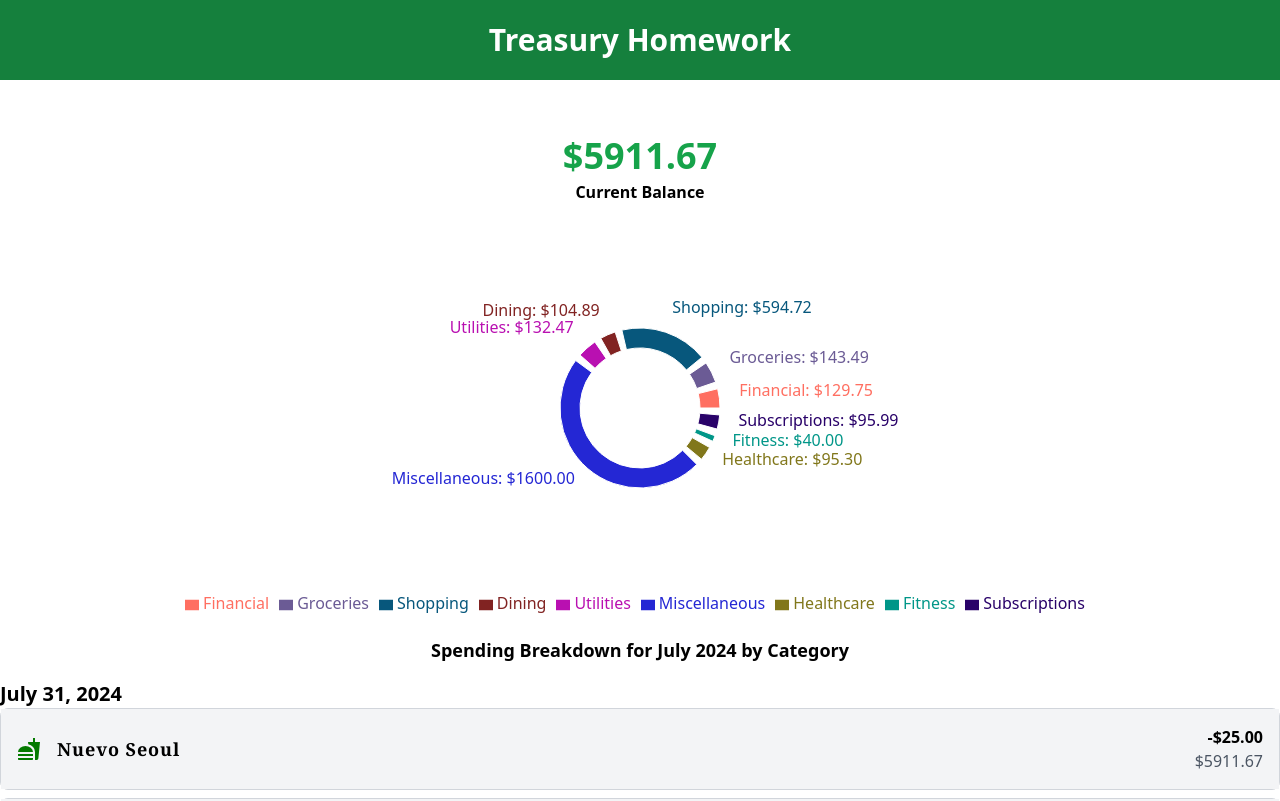
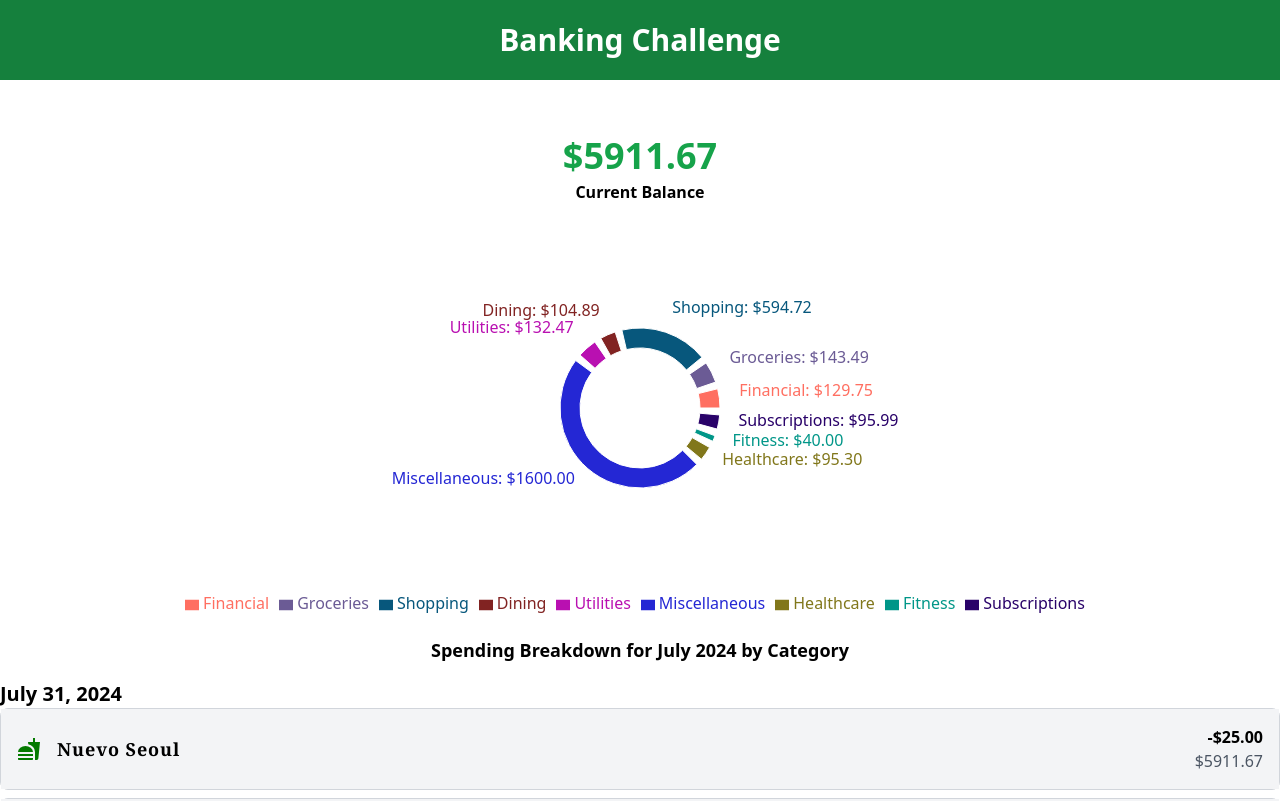
Before and after one commit to HarmonyEarth/banking-challenge, a React (Vite) app: page / in a window 1280 px wide. Shown: the top 801 px of the page. Built offline with nearby package versions, Linux system fonts and the light colour scheme.

Commit message:
Update Banner Text

```diff
--- a/src/routes/__root.tsx
+++ b/src/routes/__root.tsx
@@ -5,7 +5,7 @@
   component: () => (
     <>
       <div className="flex h-20 place-items-center justify-center gap-2 bg-green-700">
-        <h1 className="text-3xl font-bold text-white">Treasury Homework</h1>
+        <h1 className="text-3xl font-bold text-white">Banking Challenge</h1>
       </div>
       <br />
       <Outlet />
```
